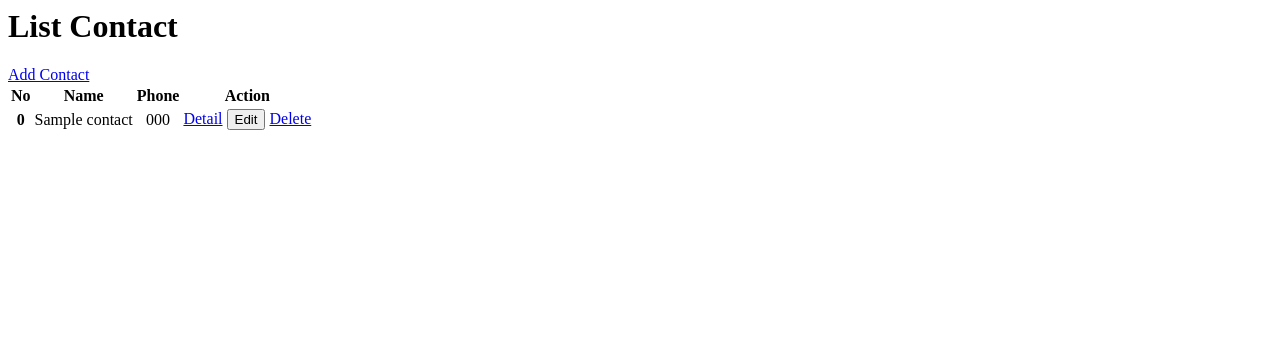
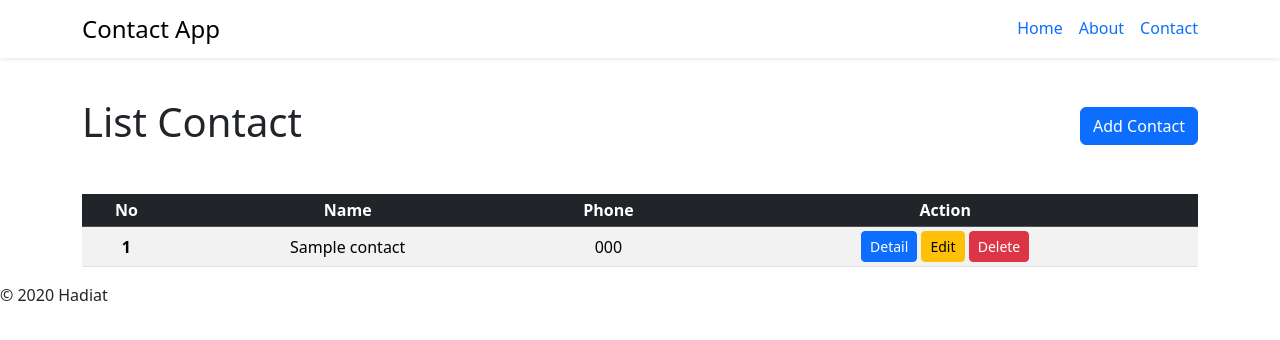
Before and after one commit to HadiatAbdulBashit/wgs-bootcamp, a Node project: template weekTwo/views/contact.ejs in a window 1280 px wide. Shown: the top 340 px of the page. Run offline with Node 20 templates, Linux system fonts and the light colour scheme; the template is opened without the code that fills it: most values are stand-ins (such as "Sample title", 1, 10 or a date in 2020); some libraries are stand-ins or nearby versions.

Commit message:
update page contact and add contact

```diff
--- a/weekTwo/express_server.js
+++ b/weekTwo/express_server.js
@@ -1,12 +1,16 @@
 const express = require('express')
 var expressLayouts = require('express-ejs-layouts');
 const morgan = require('morgan');
+var bodyParser = require('body-parser')
 const savedContact = require('./read_contact');
+const saveContact = require('./save_contact');
 const contacts = JSON.parse(savedContact);
 
 const app = express()
 const port = 3000
 
+app.use(bodyParser.urlencoded({ extended: false }))
+app.use(bodyParser.json())
 app.use(express.static('public'));
 app.use(morgan('dev'));
 app.use(expressLayouts);
@@ -32,7 +36,12 @@
 })
 
 app.get('/contact/add', (req, res) => {
-    res.render('form', { contacts, title: 'Add Contact' })
+    res.render('form', { title: 'Add Contact' })
+})
+
+app.post('/contact/add', (req, res) => {
+    saveContact(req.body.name, req.body.phone, req.body.email)
+    res.redirect('/contact')
 })
 
 app.get('/product/:id', (req, res) => {
--- a/weekTwo/package.json
+++ b/weekTwo/package.json
@@ -10,9 +10,11 @@
   "author": "Hadiat Abdul Bashit",
   "license": "ISC",
   "dependencies": {
+    "body-parser": "^1.20.2",
     "ejs": "^3.1.9",
     "express": "^4.18.2",
     "express-ejs-layouts": "^2.5.1",
+    "express-validator": "^7.0.1",
     "morgan": "^1.10.0",
     "validator": "^13.11.0",
     "yargs": "^17.7.2"
--- a/weekTwo/views/contact.ejs
+++ b/weekTwo/views/contact.ejs
@@ -21,7 +21,7 @@
         <% contacts.forEach((contact, index)=> { %>
           <tr>
             <th scope="row">
-              <%= index++ %>
+              <%= index + 1 %>
             </th>
             <td>
               <%= contact.name %>
--- a/weekTwo/views/master.ejs
+++ b/weekTwo/views/master.ejs
@@ -1,15 +1,23 @@
 <!DOCTYPE html>
 <html lang="en">
+
 <head>
     <meta charset="UTF-8">
     <meta http-equiv="X-UA-Compatible" content="IE=edge">
     <meta name="viewport" content="width=device-width, initial-scale=1.0">
-    <title><%= title %></title>
+    <link rel="stylesheet" href="https://cdn.jsdelivr.net/npm/bootstrap@5.3.2/dist/css/bootstrap.min.css">
+    <title>
+        <%= title %>
+    </title>
 </head>
+
 <body>
-    <%- include('./layout/header.ejs') %>
     <%- include('./layout/nav.ejs') %>
-        <main><%- body %></main>
+        <div class="container">
+            <%- body %>
+        </div>
     <%- include('./layout/footer.ejs') %>
 </body>
+<script src="https://cdn.jsdelivr.net/npm/bootstrap@5.3.2/dist/js/bootstrap.bundle.min.js"></script>
+
 </html>
```
Also changed, not shown: 1 other file.
